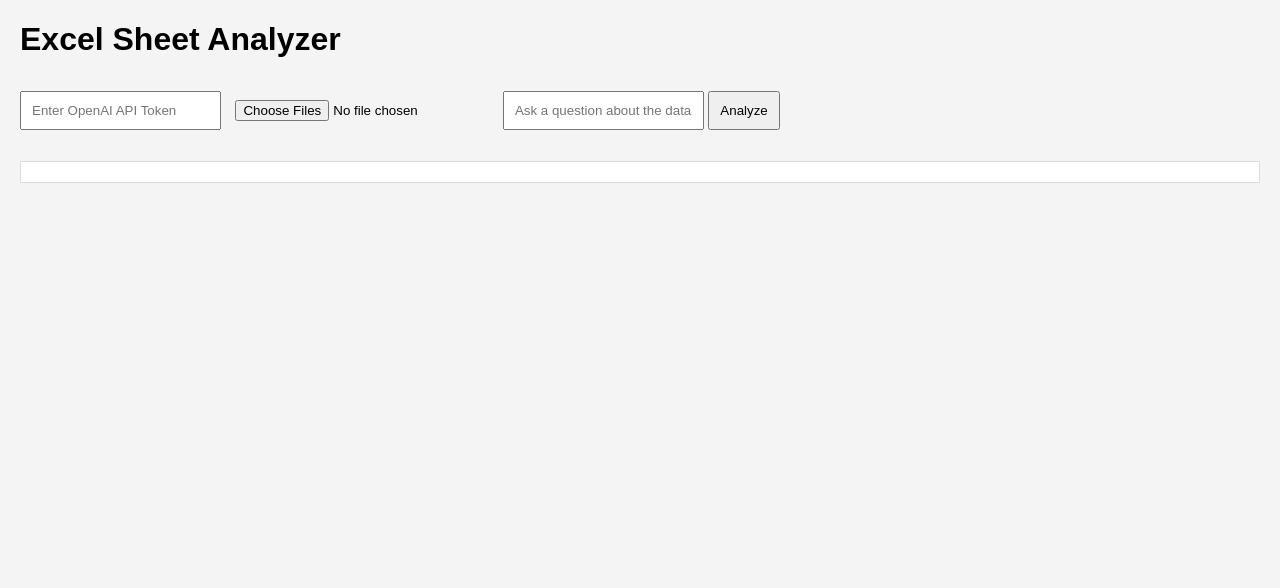
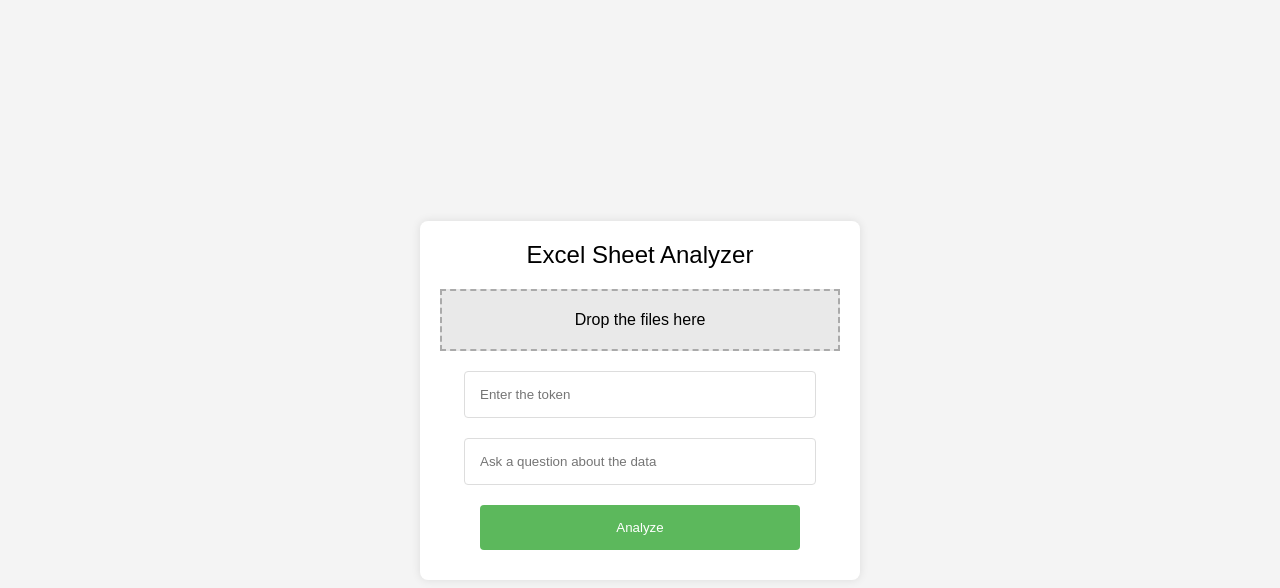
Before and after one commit to S3OD177/stcs.github.io, a plain HTML site: page index.html in a window 1280 px wide. Drawn offline with Linux system fonts and the light colour scheme.

Commit message:
Update index.html

```diff
--- a/index.html
+++ b/index.html
@@ -7,14 +7,54 @@
     <style>
         body {
             font-family: Arial, sans-serif;
-            margin: 20px;
+            margin: 0;
             padding: 0;
             background-color: #f4f4f4;
+            display: flex;
+            justify-content: center;
+            align-items: center;
+            height: 100vh;
         }
 
-        input, button {
+        .container {
+            background-color: #fff;
+            padding: 20px;
+            border-radius: 8px;
+            box-shadow: 0 0 10px rgba(0,0,0,0.1);
+            text-align: center;
+            width: 400px;
+        }
+
+        .title {
+            margin-bottom: 20px;
+            font-size: 24px;
+        }
+
+        .drop-area {
+            border: 2px dashed #aaa;
+            padding: 20px;
             margin: 10px 0;
-            padding: 10px;
+            cursor: pointer;
+            background-color: #e9e9e9;
+        }
+
+        input[type="text"], input[type="file"], button {
+            width: 80%;
+            padding: 15px;
+            margin: 10px 0;
+            border-radius: 4px;
+            border: 1px solid #ddd;
+        }
+
+        button {
+            background-color: #5cb85c;
+            color: white;
+            border: none;
+            cursor: pointer;
+        }
+
+        button:hover {
+            background-color: #4cae4c;
         }
 
         #resultContainer {
@@ -23,18 +63,25 @@
             border: 1px solid #ddd;
             padding: 10px;
             margin-top: 20px;
+            display: none;
         }
     </style>
 </head>
 <body>
-    <h1>Excel Sheet Analyzer</h1>
+    <div class="container">
+        <div class="title">Excel Sheet Analyzer</div>
 
-    <input type="text" id="apiToken" placeholder="Enter OpenAI API Token" />
-    <input type="file" id="excelFile" accept=".xlsx, .xls" multiple /> <!-- Updated for multiple files -->
-    <input type="text" id="userQuery" placeholder="Ask a question about the data" /> <!-- New text field for user to ask questions -->
-    <button id="analyzeButton">Analyze</button>
+        <div class="drop-area">
+            Drop the files here
+            <input type="file" id="excelFile" accept=".xlsx, .xls" style="display: none;" multiple />
+        </div>
 
-    <pre id="resultContainer"></pre>
+        <input type="text" id="apiToken" placeholder="Enter the token" />
+        <input type="text" id="userQuery" placeholder="Ask a question about the data" />
+        <button id="analyzeButton">Analyze</button>
+
+        <pre id="resultContainer"></pre>
+    </div>
 
     <script src="https://cdnjs.cloudflare.com/ajax/libs/xlsx/0.17.0/xlsx.full.min.js"></script>
     <script>
```
